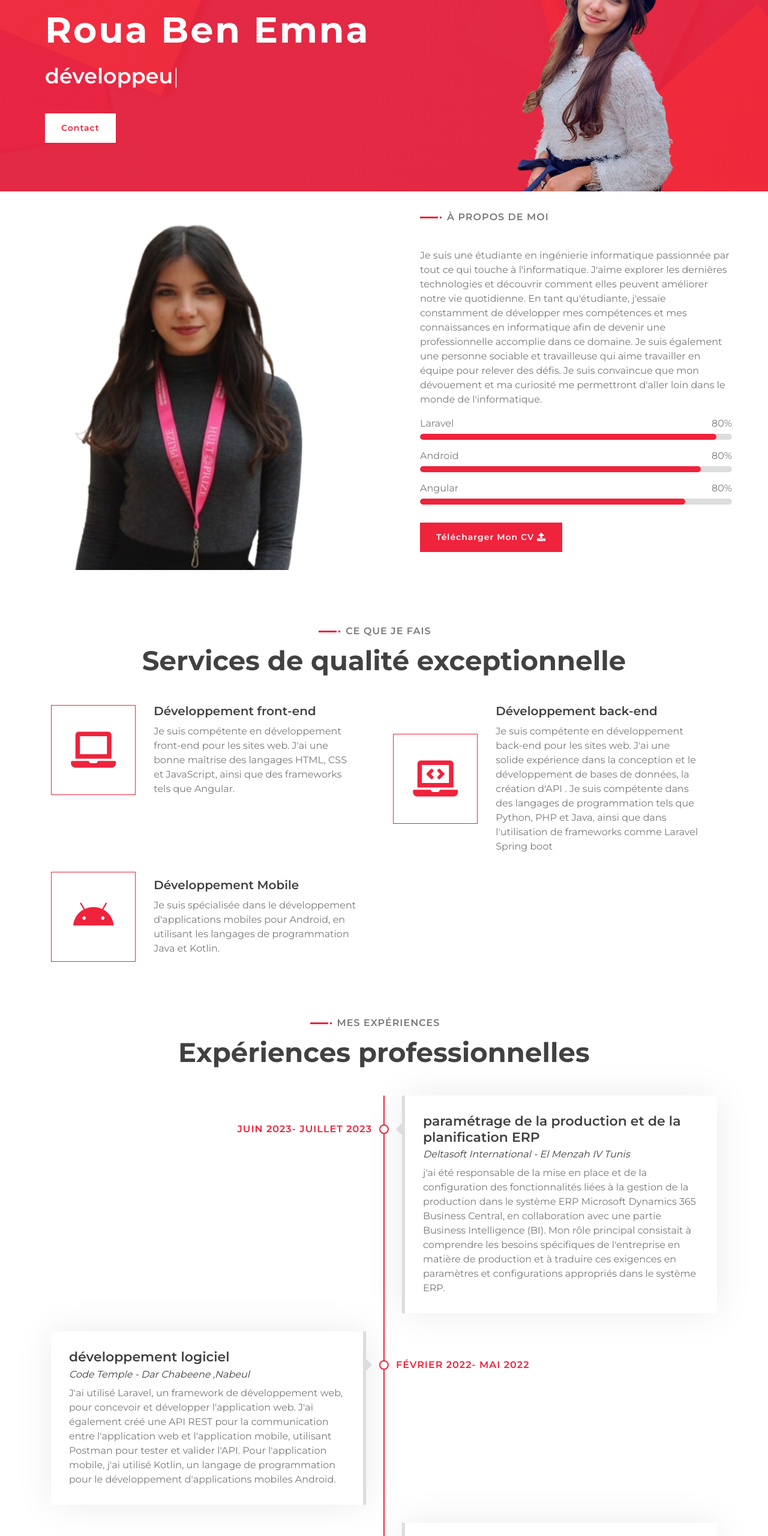
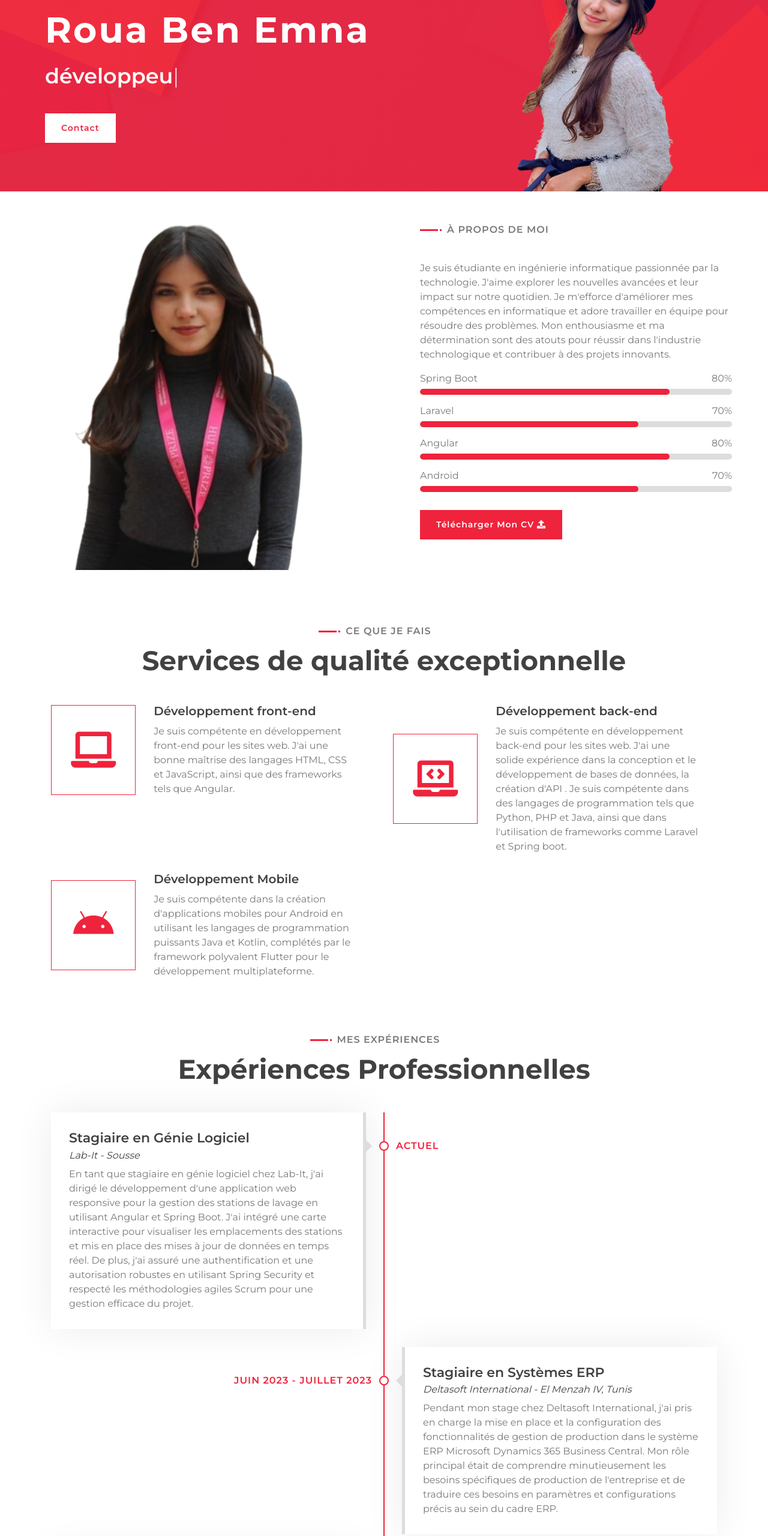
Before and after one commit to Roua-Ben-Emna/portfolio, a plain HTML site: page index.html in a window 1280 px wide. Shown: the part 240-2800 px from the top of the page at 60% size. Drawn offline with nearby package versions, Linux system fonts and the light colour scheme.

Commit message:
update 2024

```diff
--- a/index.html
+++ b/index.html
@@ -98,32 +98,40 @@
                             </div>
                             <div class="about-text">
                                 <p>
-                                    Je suis une étudiante en ingénierie informatique passionnée par tout ce qui touche à l'informatique. J'aime explorer les dernières technologies et découvrir comment elles peuvent améliorer notre vie quotidienne. En tant qu'étudiante, j'essaie constamment de développer mes compétences et mes connaissances en informatique afin de devenir une professionnelle accomplie dans ce domaine. Je suis également une personne sociable et travailleuse qui aime travailler en équipe pour relever des défis.
-                                    Je suis convaincue que mon dévouement et ma curiosité me permettront d'aller loin dans le monde de l'informatique.
+                                    Je suis étudiante en ingénierie informatique passionnée par la technologie. J'aime explorer les nouvelles avancées et leur impact sur notre quotidien.
+                                    Je m'efforce d'améliorer mes compétences en informatique et adore travailler en équipe pour résoudre des problèmes.
+                                    Mon enthousiasme et ma détermination sont des atouts pour réussir dans l'industrie technologique et contribuer à des projets innovants.
                                 </p>
                             </div>
                             <div class="skills">
 
                                 <div class="skill-name">
-                                    <p>Laravel</p><p>80%</p>
+                                    <p>Spring Boot</p><p>80%</p>
                                 </div>
                                 <div class="progress">
-                                    <div class="progress-bar" role="progressbar" aria-valuenow="95" aria-valuemin="0" aria-valuemax="100"></div>
+                                    <div class="progress-bar" role="progressbar" aria-valuenow="80" aria-valuemin="0" aria-valuemax="100"></div>
                                 </div>
                                 <div class="skill-name">
-                                    <p>Android</p><p>80%</p>
+                                    <p>Laravel</p><p>70%</p>
                                 </div>
                                 <div class="progress">
-                                    <div class="progress-bar" role="progressbar" aria-valuenow="90" aria-valuemin="0" aria-valuemax="100"></div>
+                                    <div class="progress-bar" role="progressbar" aria-valuenow="70" aria-valuemin="0" aria-valuemax="100"></div>
                                 </div>
                                 <div class="skill-name">
                                     <p>Angular</p><p>80%</p>
                                 </div>
                                 <div class="progress">
-                                    <div class="progress-bar" role="progressbar" aria-valuenow="85" aria-valuemin="0" aria-valuemax="100"></div>
+                                    <div class="progress-bar" role="progressbar" aria-valuenow="80" aria-valuemin="0" aria-valuemax="100"></div>
+                                </div>
+
+                                <div class="skill-name">
+                                    <p>Android</p><p>70%</p>
+                                </div>
+                                <div class="progress">
+                                    <div class="progress-bar" role="progressbar" aria-valuenow="70" aria-valuemin="0" aria-valuemax="100"></div>
                                 </div>
                             </div>
-                            <a class="btn" href="Roua Ben Emna CV stage .pdf">Télécharger Mon CV <i class="fas fa-upload"></i></a>
+                            <a class="btn" href="Roua Ben Emna pfe fr.pdf">Télécharger Mon CV <i class="fas fa-upload"></i></a>
                         </div>
                     </div>
                 </div>
@@ -165,7 +173,7 @@
                                     Je suis compétente en développement back-end pour les sites web.
                                     J'ai une solide expérience dans la conception et le développement de bases de données, la création d'API .
                                     Je suis compétente dans des langages de programmation tels que Python, PHP et Java,
-                                    ainsi que dans l'utilisation de frameworks comme Laravel Spring boot
+                                    ainsi que dans l'utilisation de frameworks comme Laravel et Spring boot.
                                 </p>
                             </div>
                         </div>
@@ -178,8 +186,7 @@
                             <div class="service-text">
                                 <h3>Développement Mobile</h3>
                                 <p>
-                                    Je suis spécialisée dans le développement d'applications mobiles pour Android, en utilisant les langages de programmation Java et Kotlin.
-
+                                    Je suis compétente dans la création d'applications mobiles pour Android en utilisant les langages de programmation puissants Java et Kotlin, complétés par le framework polyvalent Flutter pour le développement multiplateforme.
                                 </p>
                             </div>
                         </div>
@@ -195,55 +202,65 @@
             <div class="container">
                 <header class="section-header text-center wow zoomIn" data-wow-delay="0.1s">
                     <p>Mes Expériences</p>
-                    <h2>Expériences professionnelles</h2>
+                    <h2>Expériences Professionnelles</h2>
                 </header>
                 <div class="timeline">
-                    <div class="timeline-item right wow slideInRight" data-wow-delay="0.1s">
+
+                    <div class="timeline-item left wow slideInLeft" data-wow-delay="0.1s">
                         <div class="timeline-text">
-                            <div class="timeline-date">Juin 2023- Juillet 2023</div>
-                            <h2>paramétrage de la production et de la planification ERP</h2>
-                            <h4>Deltasoft International - El Menzah IV Tunis</h4>
+                            <div class="timeline-date">Actuel</div>
+                            <h2>Stagiaire en Génie Logiciel</h2>
+                            <h4>Lab-It - Sousse</h4>
                             <p>
-                            j'ai été responsable de la mise en place et de la configuration des fonctionnalités
-                             liées à la gestion de la production dans le système ERP Microsoft Dynamics 365 Business Central,
-                              en collaboration avec une partie Business Intelligence (BI). Mon rôle principal consistait à comprendre les besoins spécifiques de l'entreprise en matière de production et à traduire ces exigences en paramètres et configurations appropriés dans le système ERP.
+                                En tant que stagiaire en génie logiciel chez Lab-It, j'ai dirigé le développement d'une application web responsive pour la gestion des stations de lavage en utilisant Angular et Spring Boot.
+                                J'ai intégré une carte interactive pour visualiser les emplacements des stations et mis en place des mises à jour de données en temps réel.
+                                De plus, j'ai assuré une authentification et une autorisation robustes en utilisant Spring Security et respecté les méthodologies agiles Scrum pour une gestion efficace du projet.
                             </p>
                         </div>
                     </div>
-                    <div class="timeline-item left wow slideInLeft" data-wow-delay="0.1s">
+
+                    <div class="timeline-item right wow slideInRight" data-wow-delay="0.1s">
                         <div class="timeline-text">
-                            <div class="timeline-date">Février 2022- mai 2022</div>
-                            <h2>développement logiciel</h2>
-                            <h4>Code Temple - Dar Chabeene ,Nabeul</h4>
+                            <div class="timeline-date">Juin 2023 - Juillet 2023</div>
+                            <h2>Stagiaire en Systèmes ERP</h2>
+                            <h4>Deltasoft International - El Menzah IV, Tunis</h4>
                             <p>
-                                J'ai utilisé Laravel, un framework de développement web, pour concevoir et développer l'application web.
-                                J'ai également créé une API REST pour la communication entre l'application web et l'application mobile,
-                                utilisant Postman pour tester et valider l'API. Pour l'application mobile,
-                                j'ai utilisé Kotlin, un langage de programmation pour le développement d'applications mobiles Android.
+                                Pendant mon stage chez Deltasoft International, j'ai pris en charge la mise en place et la configuration des fonctionnalités de gestion de production dans le système ERP Microsoft Dynamics 365 Business Central.
+                                Mon rôle principal était de comprendre minutieusement les besoins spécifiques de production de l'entreprise et de traduire ces besoins en paramètres et configurations précis au sein du cadre ERP.
                             </p>
                         </div>
                     </div>
+
+                    <div class="timeline-item left wow slideInLeft" data-wow-delay="0.1s">
+                        <div class="timeline-text">
+                            <div class="timeline-date">Février 2022 - Mai 2022</div>
+                            <h2>Stagiaire en Génie Logiciel</h2>
+                            <h4>Code Temple - Dar Chabeene, Nabeul</h4>
+                            <p>
+                                Chez Code Temple, j'ai utilisé Laravel, un puissant framework de développement web, pour concevoir et développer une application web sophistiquée.
+                                J'ai conçu et mis en œuvre une API RESTful robuste pour connecter de manière transparente les plateformes web et mobile, en veillant à sa fonctionnalité grâce à des tests approfondis avec Postman.
+                                De plus, j'ai dirigé le développement de l'application mobile en utilisant Kotlin, un langage polyvalent pour le développement Android, assurant une intégration fluide avec les services backend et offrant une expérience utilisateur cohérente.
+                            </p>
+                        </div>
+                    </div>
+
                     <div class="timeline-item right wow slideInRight" data-wow-delay="0.1s">
                         <div class="timeline-text">
-                            <div class="timeline-date">Juin 2021 - juillet 2021</div>
-                            <h2>développement web</h2>
-                            <h4>Ooredoo Tunisie - Lac ,Tunis</h4>
+                            <div class="timeline-date">Juin 2021 - Juillet 2021</div>
+                            <h2>Stagiaire Développeur J2EE</h2>
+                            <h4>Ooredoo Tunisie - Lac, Tunis</h4>
                             <p>
-                                j'ai travaillé sur un module de gestion des utilisateurs pour une application interne.
-                                 J'ai utilisé la méthodologie Scrum pour gérer le projet et j'ai travaillé avec des technologies
-                                 J2EE, Tomcat et PostgreSQL pour développer le module.
-                                 J'ai également travaillé sur l'intégration du module avec d'autres parties de l'application.
-                                 Ce projet m'a permis d'acquérir une expérience pratique en gestion de projet et en développement d'applications Web en entreprise.
+                                Chez Ooredoo Tunisie, j'ai dirigé le développement d'un module de gestion des utilisateurs critique pour une application interne.
+                                En utilisant la méthodologie Scrum, j'ai efficacement géré le projet, assurant des progrès itératifs et des livraisons dans les délais.
+                                En utilisant les technologies J2EE, Tomcat et PostgreSQL, j'ai développé le module pour gérer les données des utilisateurs de manière robuste, en l'intégrant de manière transparente avec d'autres composants de l'application.
                             </p>
                         </div>
                     </div>
 
                 </div>
-
             </div>
         </div>
-            </div>
-        </div>
+
         <!-- Job Experience End -->
 
 
@@ -262,6 +279,28 @@
                         <h2>Mes projets récents</h2>
                     </div>
                     <div class="row">
+
+                        <div class="col-lg-6">
+                            <div class="blog-item wow fadeInUp" data-wow-delay="0.1s">
+                                <div class="blog-img">
+                                    <img src="img/ecpmmerce.png" alt="Image du Projet">
+                                </div>
+                                <div class="blog-text">
+                                    <h2>Fresh Market - Développement et conception d'une application de commerce électronique</h2>
+
+                                    <div class="blog-meta">
+                                        <p><i class="fab fa-angular"></i>Angular</p>
+                                        <p><i class="fab fa-spring"></i>Spring Boot</p>
+                                        <p><i class="fas fa-database"></i>MySQL</p>
+                                    </div>
+                                    <p>
+                                        J'ai dirigé le développement d'une passionnante application de commerce électronique visant à transformer la manière dont les agriculteurs se connectent avec les consommateurs. Notre plateforme offre des produits frais directement des fermes aux clients, avec une large gamme de produits. En utilisant Angular et Spring Boot, nous avons créé une expérience conviviale avec des fonctionnalités interactives, y compris un blog dynamique pour des conversations engageantes. Nous avons également conçu des outils pour une gestion efficace de la livraison, assurant une intégration transparente des technologies frontales et backend. Tout au long du projet, le travail d'équipe a été essentiel pour créer une solution qui rend l'achat de produits frais locaux plus facile et plus agréable pour tous les intervenants.
+                                    </p>
+                                    <a class="btn" href="MiniProjet-développementSysD'info.pdf">Rapport <i class=""></i></a>
+                                </div>
+                            </div>
+                        </div>
+
                         <div class="col-lg-6">
                             <div class="blog-item wow fadeInUp" data-wow-delay="0.1s">
                                 <div class="blog-img">
```
Also changed, not shown: img/ecpmmerce.png (added), 3 other files. Lines whose indentation alone changed are shown as unchanged.
